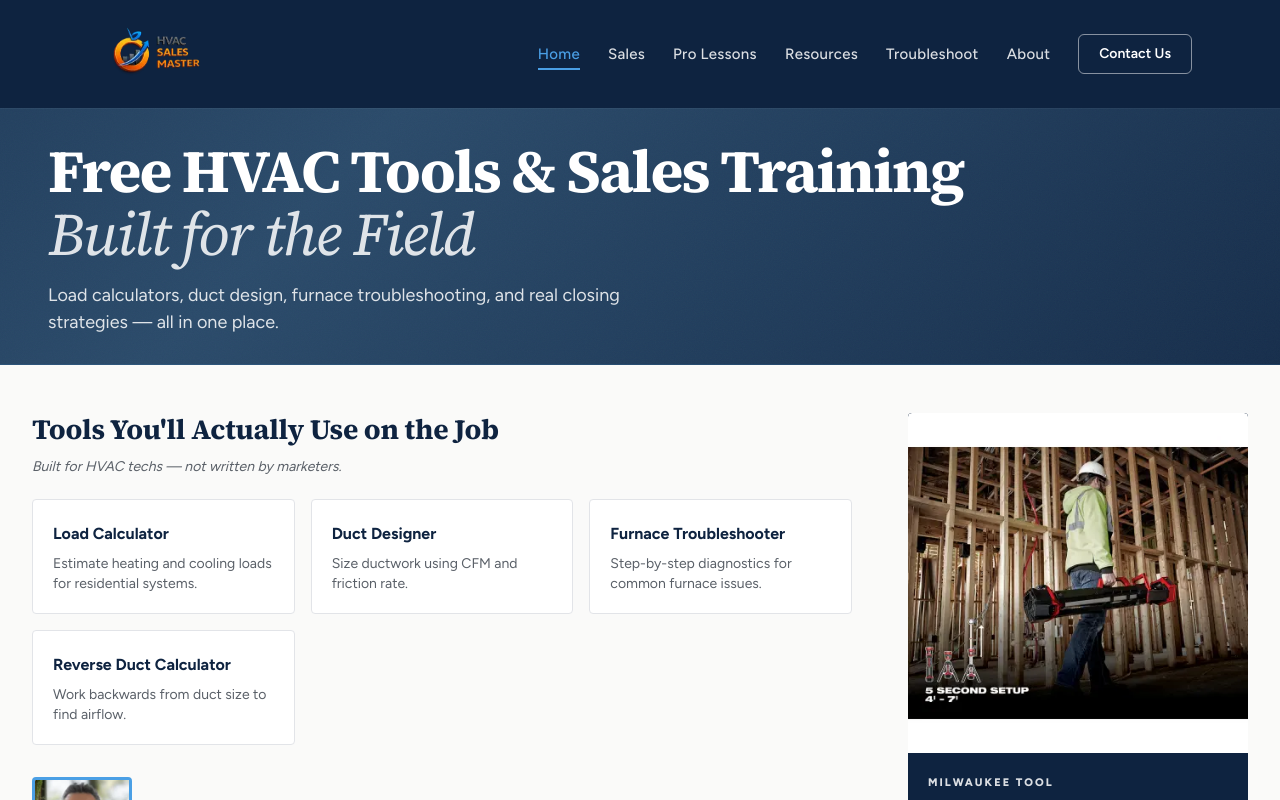
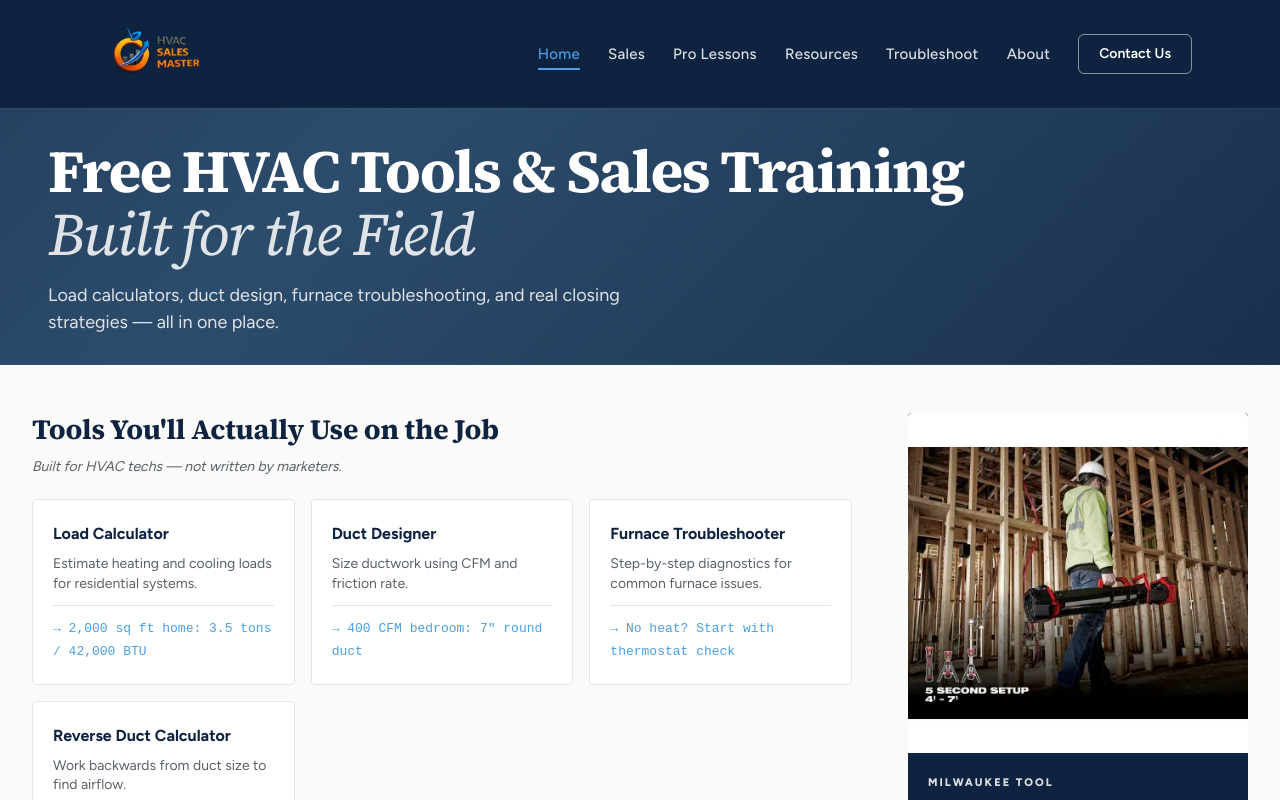
Before and after one commit to Ishack94/HVAC-sales-master, a React (Vite) app: page / in a window 1280 px wide. Shown: the top 800 px of the page. Built offline with nearby package versions, Linux system fonts and the light colour scheme.

Commit message:
upgrade tool cards with sample output previews

```diff
--- a/src/pages/Home.jsx
+++ b/src/pages/Home.jsx
@@ -189,18 +189,22 @@ export default function Home() {
               <Link to="/resources/hvac-load-calculator" className={styles.toolCard}>
                 <p className={styles.toolCardTitle}>Load Calculator</p>
                 <p className={styles.toolCardDesc}>Estimate heating and cooling loads for residential systems.</p>
+                <p className={styles.toolCardSample}>→ 2,000 sq ft home: 3.5 tons / 42,000 BTU</p>
               </Link>
               <Link to="/resources/duct-design-calculator" className={styles.toolCard}>
                 <p className={styles.toolCardTitle}>Duct Designer</p>
                 <p className={styles.toolCardDesc}>Size ductwork using CFM and friction rate.</p>
+                <p className={styles.toolCardSample}>→ 400 CFM bedroom: 7" round duct</p>
               </Link>
               <Link to="/troubleshoot" className={styles.toolCard}>
                 <p className={styles.toolCardTitle}>Furnace Troubleshooter</p>
                 <p className={styles.toolCardDesc}>Step-by-step diagnostics for common furnace issues.</p>
+                <p className={styles.toolCardSample}>→ No heat? Start with thermostat check</p>
               </Link>
               <Link to="/resources/reverse-duct-calculator" className={styles.toolCard}>
                 <p className={styles.toolCardTitle}>Reverse Duct Calculator</p>
                 <p className={styles.toolCardDesc}>Work backwards from duct size to find airflow.</p>
+                <p className={styles.toolCardSample}>→ 6" duct at 0.1" WC: ~210 CFM</p>
               </Link>
             </div>
           </div>
--- a/src/pages/Home.module.css
+++ b/src/pages/Home.module.css
@@ -49,6 +49,8 @@
 .toolCard:hover {
   transform: translateY(-2px);
   box-shadow: 0 4px 12px rgba(0, 0, 0, 0.08);
+  background: #fafaf9;
+  border-color: #4a9fe5;
 }
 
 .toolCardTitle {
@@ -57,6 +59,15 @@
   font-size: 16px;
   color: #0e2340;
   margin: 0 0 6px;
+}
+
+.toolCardSample {
+  font-family: 'Courier New', monospace;
+  font-size: 13px;
+  color: #4a9fe5;
+  margin: 12px 0 0;
+  padding-top: 12px;
+  border-top: 1px solid #e2e4e8;
 }
 
 .toolCardDesc {
```
